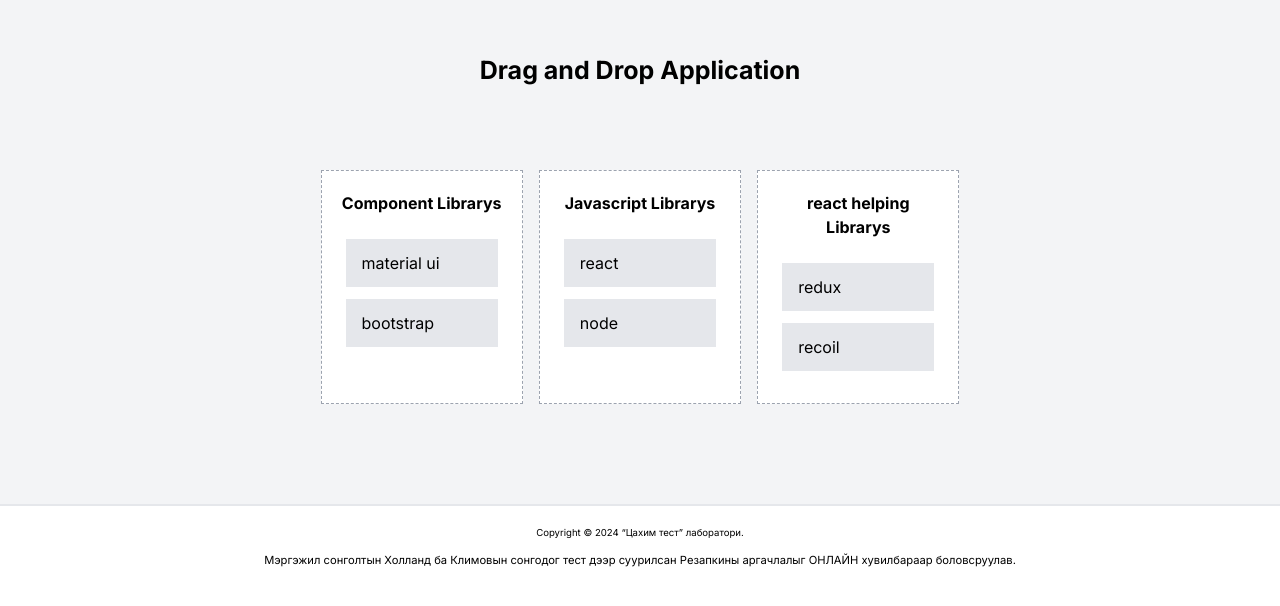
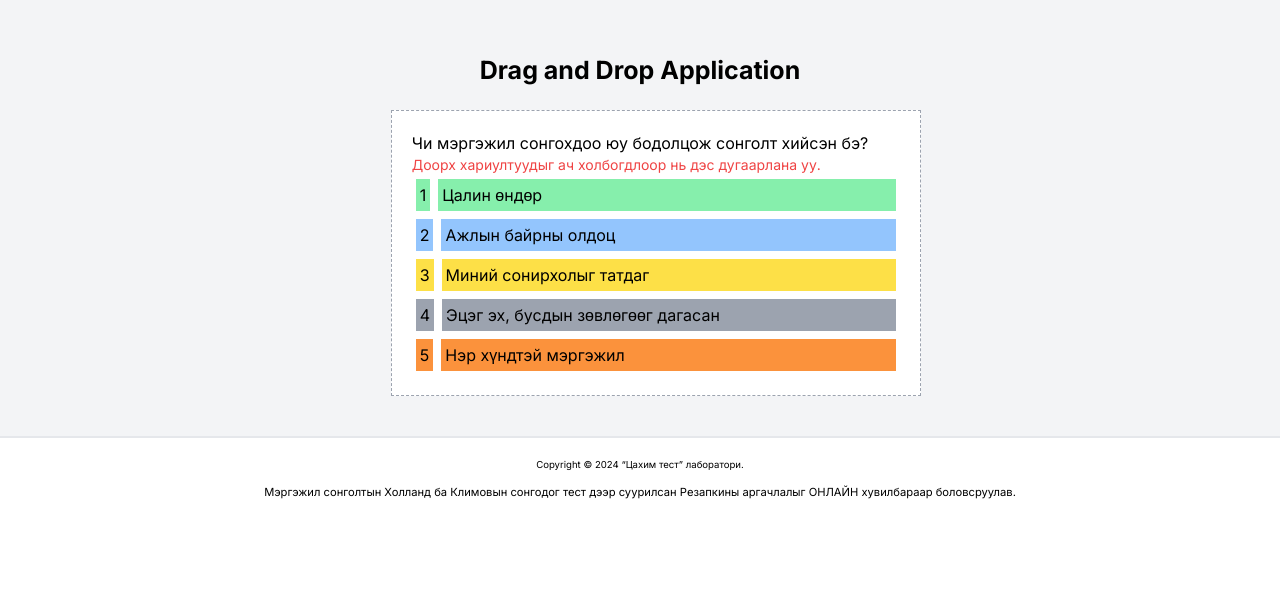
Before and after one commit to boldoosw/drag-drop, a Next.js app: page /dragdrop in a window 1280 px wide. Shown: the top 606 px of the page. Built offline with nearby package versions, Linux system fonts and the light colour scheme.

Commit message:
job choose added

```diff
--- /dev/null
+++ b/src/app/job/layout.tsx
@@ -0,0 +1,31 @@
+import Image from "next/image";
+import { Quicksand } from "next/font/google";
+// Logo
+import header from "@/assets/images/choose-header.png";
+// import Logo from "@/assets/react-quiz-logo.svg";
+import "@/app/globals.css";
+
+const quicksand = Quicksand({
+  subsets: ["latin"],
+  variable: "--font-quicksand",
+});
+
+export const metadata = {
+  title: "Мэргэжил сонголтын тест",
+  description: "Мэргэжил сонголтын тест!",
+};
+
+export default function QuizLayout({
+  children, // will be a page or nested layout
+}: {
+  children: React.ReactNode;
+}) {
+  return (
+    <main
+      className={`${quicksand.variable} bg-white  font-quicksand max-w-[900px] w-full m-auto flex flex-col items-center`}
+    >
+      <Image className=" sm:h-full" src={header} alt="logo" />
+      {children}
+    </main>
+  );
+}
--- /dev/null
+++ b/src/app/job/page.tsx
@@ -0,0 +1,12 @@
+import JobCards from "@/components/Cards/JobCards";
+import React from "react";
+
+function JobPage() {
+  return (
+    <div className="flex flex-col gap-5  md:flex-row md:justify-between">
+      <JobCards />
+    </div>
+  );
+}
+
+export default JobPage;
--- a/src/bin/CardsData.ts
+++ b/src/bin/CardsData.ts
@@ -5,42 +5,46 @@
     components: [
       {
         id: 100,
-        name: "material ui"
+        name: "Цалин өндөр",
+         bg: "bg-green-300 mx-1 px-1 py-1 my-1 w-full"
       },
       {
         id: 200,
-        name: "bootstrap"
+        name: "Ажлын байрны олдоц",
+        bg: "bg-blue-300 mx-1 px-1 py-1 my-1 w-full"
+      },
+      {
+        id: 300,
+        name: "Миний сонирхолыг татдаг",
+        bg: "bg-yellow-300 mx-1 px-1 py-1 my-1 w-full"
+      },
+      {
+        id: 400,
+        name: "Эцэг эх, бусдын зөвлөгөөг дагасан",
+        bg: "bg-gray-400 mx-1 px-1 py-1 my-1 w-full"
+      },
+      {
+        id: 500,
+        name: "Нэр хүндтэй мэргэжил",
+        bg: "bg-orange-400 mx-1 px-1 py-1 my-1 w-full"
       },
     ]
   },
-  {
-    id: 1,
-    title: "Javascript Librarys",
-    components: [
-      {
-        id: 300,
-        name: "react"
-      },
-      {
-        id: 400,
-        name: "node"
-      },
-    ]
-  },
-  {
-    id: 2,
-    title: "react helping Librarys",
-    components: [
-      {
-        id: 500,
-        name: "redux"
-      },
-      {
-        id: 600,
-        name: "recoil"
-      },
-    ]
-  }
+  // {
+  //   id: 1,
+  //   title: "Javascript Librarys",
+  //   components: [
+  //     {
+  //       id: 300,
+  //       name: "react"
+  //     },
+  //     {
+  //       id: 400,
+  //       name: "node"
+  //     },
+  //   ]
+  // },
+
 
 
 ]
--- a/src/components/Cards/JobCards.tsx
+++ b/src/components/Cards/JobCards.tsx
@@ -10,7 +10,7 @@
       img: card1,
       title: "ТИЙМ",
       description: "",
-      link: "/test",
+      link: "/dragdrop",
     },
     {
       img: card2,
--- a/src/components/DndExample.tsx
+++ b/src/components/DndExample.tsx
@@ -1,4 +1,4 @@
-"use client"
+"use client";
 
 import { cardsData } from "@/bin/CardsData";
 import { useEffect, useState } from "react";
@@ -11,78 +11,104 @@
   components: {
     id: number;
     name: string;
+    bg: string;
   }[];
 }
 const DndExample = () => {
-    const [data, setData] = useState<Cards[] | []>([])
+  const bColor = [
+    "bg-green-300",
+    "bg-blue-300",
+    "bg-yellow-300",
+    "bg-gray-400",
+    "bg-orange-400",
+  ];
+  const [data, setData] = useState<Cards[] | []>([]);
   const onDragEnd = (result: DropResult) => {
     const { source, destination } = result;
     if (!destination) return;
     if (source.droppableId !== destination.droppableId) {
-            const newData = [...JSON.parse(JSON.stringify(data))];//shallow copy concept
-            const oldDroppableIndex = newData.findIndex(x => x.id == source.droppableId.split("droppable")[1]);
-            const newDroppableIndex = newData.findIndex(x => x.id == destination.droppableId.split("droppable")[1])
-            const [item] = newData[oldDroppableIndex].components.splice(source.index, 1);
+      const newData = [...JSON.parse(JSON.stringify(data))]; //shallow copy concept
+      const oldDroppableIndex = newData.findIndex(
+        (x) => x.id == source.droppableId.split("droppable")[1]
+      );
+      const newDroppableIndex = newData.findIndex(
+        (x) => x.id == destination.droppableId.split("droppable")[1]
+      );
+      const [item] = newData[oldDroppableIndex].components.splice(
+        source.index,
+        1
+      );
       newData[newDroppableIndex].components.splice(destination.index, 0, item);
       setData([...newData]);
     } else {
-            const newData = [...JSON.parse(JSON.stringify(data))];//shallow copy concept
-            const droppableIndex = newData.findIndex(x => x.id == source.droppableId.split("droppable")[1]);
+      const newData = [...JSON.parse(JSON.stringify(data))]; //shallow copy concept
+      const droppableIndex = newData.findIndex(
+        (x) => x.id == source.droppableId.split("droppable")[1]
+      );
       const [item] = newData[droppableIndex].components.splice(source.index, 1);
       newData[droppableIndex].components.splice(destination.index, 0, item);
       setData([...newData]);
     }
   };
   useEffect(() => {
-        setData(cardsData)
-    }, [])
+    setData(cardsData);
+  }, []);
   if (!data.length) {
-        return <LoadingSkeleton />
+    return <LoadingSkeleton />;
   }
   return (
     <DndContext onDragEnd={onDragEnd}>
-            <h1 className="text-center mt-8 mb-3 font-bold text-[25px] ">Drag and Drop Application</h1>
-            <div className="flex gap-4 justify-between my-20 mx-4 flex-col lg:flex-row">
-                {
-                    data.map((val, index) => {
+      <h1 className="text-center mt-8 mb-3 font-bold text-[25px] ">
+        Drag and Drop Application
+      </h1>
+      <div className="w-full flex gap-4 justify-between my-5 mx-4 flex-col lg:flex-row">
+        {data.map((val, index) => {
           return (
             <Droppable key={index} droppableId={`droppable${index}`}>
-                                {
-                                    (provided) => (
-                                        <div className="p-5 lg:w-1/3 w-full bg-white  border-gray-400 border border-dashed"
+              {(provided) => (
+                <div
+                  className="p-5 w-full bg-white  border-gray-400 border border-dashed"
                   {...provided.droppableProps}
                   ref={provided.innerRef}
                 >
-                                            <h2 className="text-center font-bold mb-6 text-black">{val.title}</h2>
-                                            {
-                                                val.components?.map((component, index) => (
-                                                    <Draggable key={component.id} draggableId={component.id.toString()} index={index}>
-                                                        {
-                                                            (provided) => (
-                                                                <div className="bg-gray-200 mx-1 px-4 py-3 my-3"
+                  <h1>Чи мэргэжил сонгохдоо юу бодолцож сонголт хийсэн бэ?</h1>
+                  <h5 className="text-red-500 text-sm">
+                    Доорх хариултуудыг ач холбогдлоор нь дэс дугаарлана уу.
+                  </h5>
+                  {val.components?.map((component, index) => (
+                    <Draggable
+                      key={component.id}
+                      draggableId={component.id.toString()}
+                      index={index}
+                    >
+                      {(provided) => (
+                        <div className="flex flex-row ">
+                          <div
+                            className={`mx-1 px-1 py-1 my-1  ${bColor[index]}`}
+                          >
+                            {index + 1}
+                          </div>
+                          <div
+                            className={`mx-1 px-1 py-1 my-1 w-full min-width: 300px border-radius: 5px;  ${bColor[index]}`}
                             {...provided.dragHandleProps}
                             {...provided.draggableProps}
                             ref={provided.innerRef}
-                                                                >{component.name}</div>
-                                                            )
-                                                        }
+                          >
+                            {component.name}
+                          </div>
+                        </div>
+                      )}
                     </Draggable>
-                                                ))
-                                            }
+                  ))}
                   {provided.placeholder}
                 </div>
-                                    )
-                                }
-
+              )}
             </Droppable>
-                        )
-                    })
-                }
-
-
+          );
+        })}
       </div>
     </DndContext>
-    )
+  );
 };
 
 export default DndExample;
```
Lines whose indentation alone changed are shown as unchanged.
